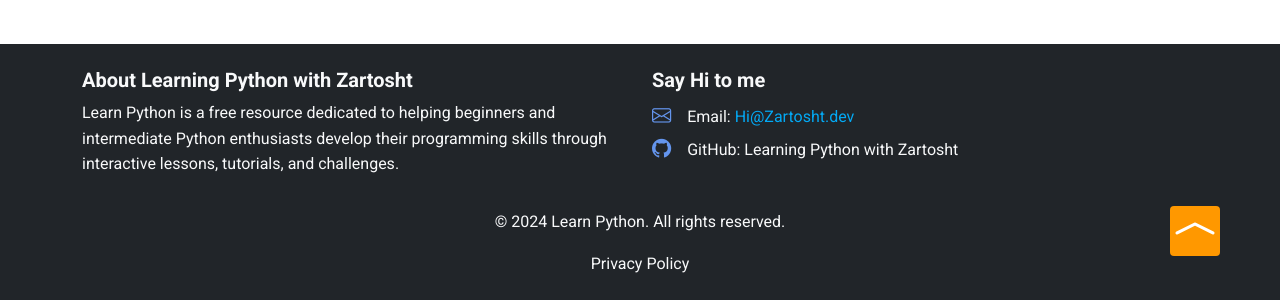
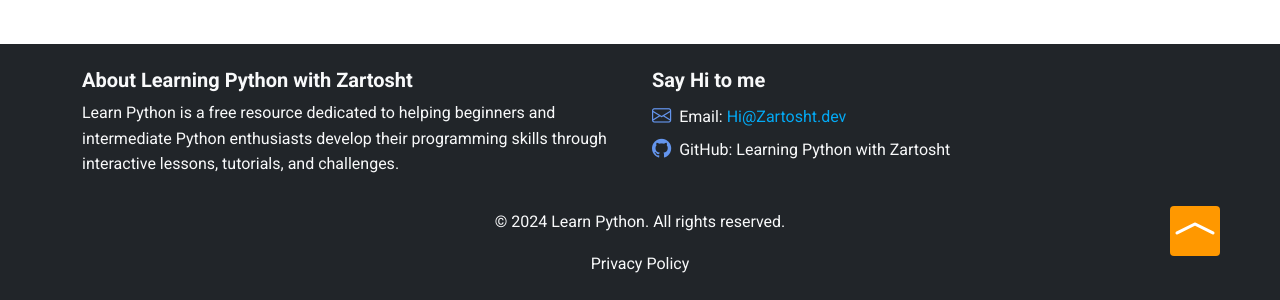
Before and after one commit to zartosht/learning-python, a Jekyll site: the page built from index.md, in a window 1280 px wide and 900 px high, scrolled down 2045 px. Shown: the part 584-884 px from the top of the window. Built offline with Jekyll 4.4.1, drawn with Linux system fonts in a browser that asks for light colours; our own code applies the rules of GitHub Pages for plain Markdown files; comment, search, counter and statistics services are not loaded.

```diff
--- a/_includes/footer.html
+++ b/_includes/footer.html
@@ -8,8 +8,8 @@
           <div class="col-md-6">
               <h5>Say Hi to me</h5>
               <ul class="list-unstyled">
-                  <li><i class="bi-envelope" style="font-size: 1.2rem; color: cornflowerblue; margin-right: 1rem;"></i>Email: <a href="mailto:hi@zartosht.dev">Hi@Zartosht.dev</a></li>
-                  <li><i class="bi-github" style="font-size: 1.2rem; color: cornflowerblue; margin-right: 1rem;"></i>GitHub: <a target="_blank" href="https://github.com/zartosht/learning-python" class="text-light">Learning Python with Zartosht</a></li>
+                  <li><i class="bi-envelope" style="font-size: 1.2rem; color: cornflowerblue; margin-right: 0.5rem;"></i>Email: <a href="mailto:hi@zartosht.dev">Hi@Zartosht.dev</a></li>
+                  <li><i class="bi-github" style="font-size: 1.2rem; color: cornflowerblue; margin-right: 0.5rem;"></i>GitHub: <a target="_blank" href="https://github.com/zartosht/learning-python" class="text-light">Learning Python with Zartosht</a></li>
               </ul>
           </div>
       </div>
```
